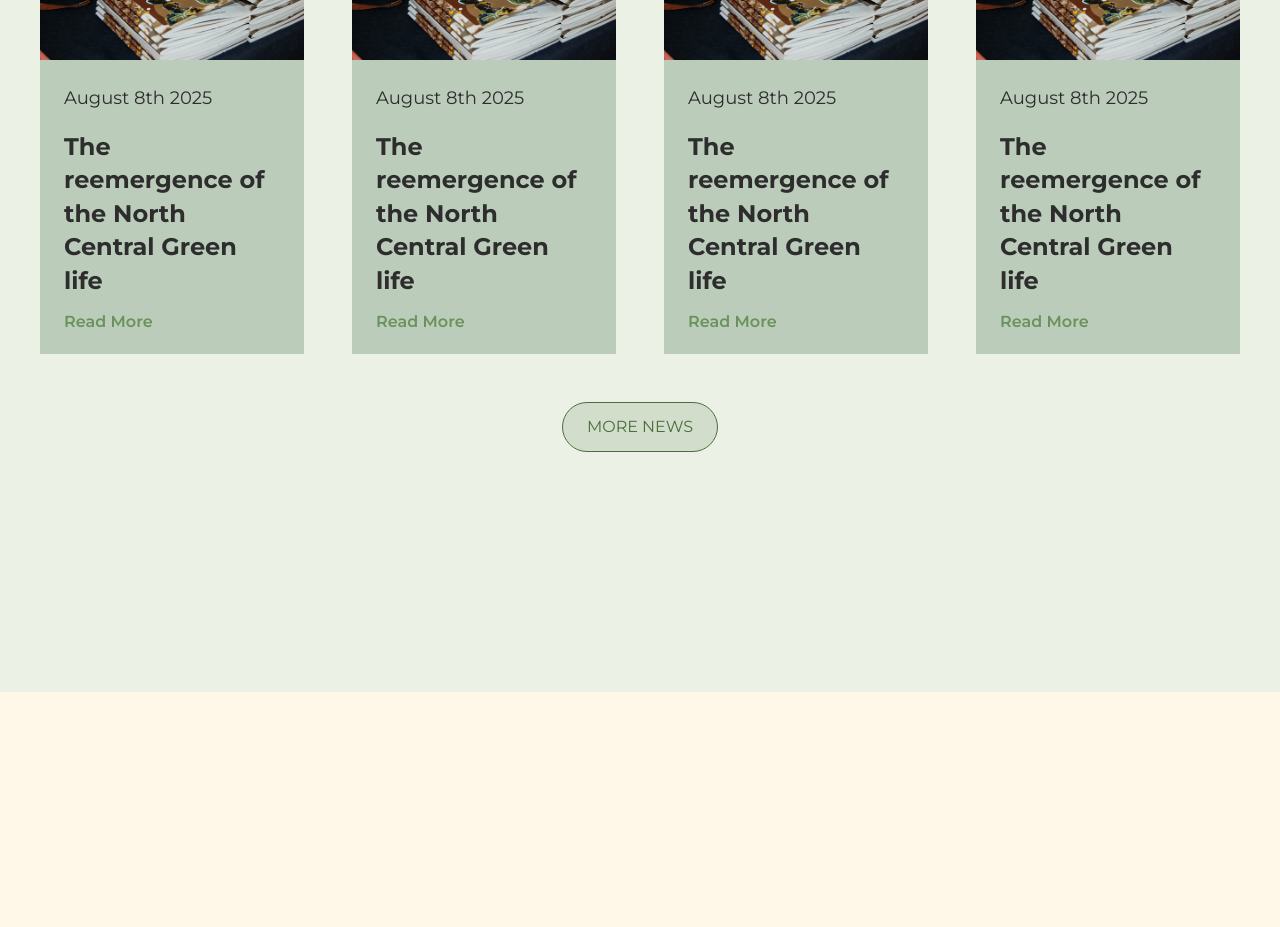
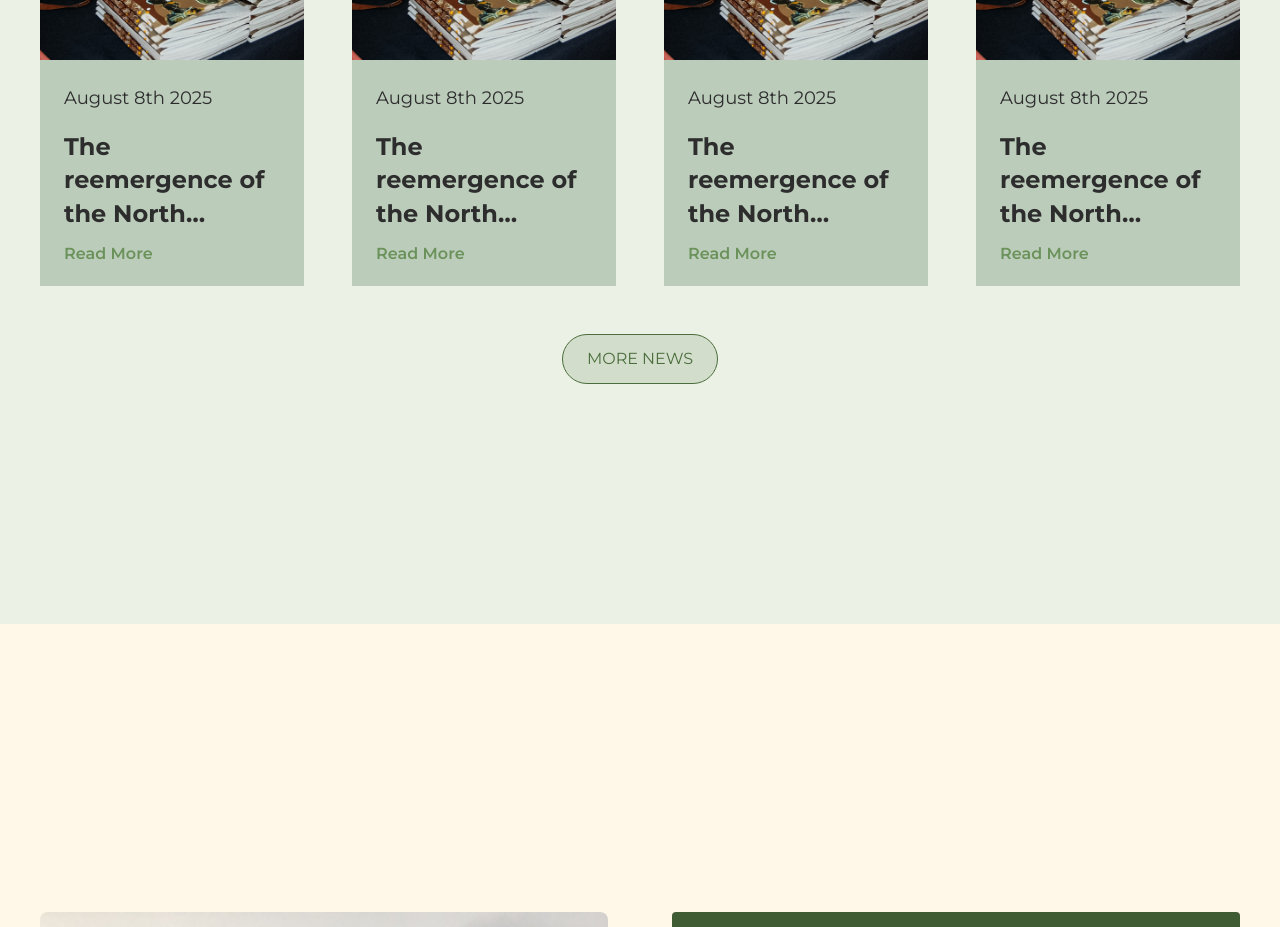
Before and after one commit to Akintayo74/CFEW-website-dian, a React (Vite) app: page / in a window 1280 px wide. Shown: the part 4480-5407 px from the top of the page. Built offline with nearby package versions, Linux system fonts and the light colour scheme.

Commit message:
Add ellipsis to 'BlogCard' component

```diff
--- a/src/components/BlogCard/BlogCard.jsx
+++ b/src/components/BlogCard/BlogCard.jsx
@@ -22,7 +22,9 @@ function BlogCard({ imageSrc, imageAlt, publishDate, title, background = 'bg-cfe
 
       <div className="flex flex-col text-left gap-4 p-6">
         <p className="text-sm md:text-base lg:text-lg text-cfew-dark leading-relaxed">{publishDate}</p>
-        <h6 className="font-bold text-xl lg:text-2xl text-cfew-dark leading-[1.4]">{title}</h6>
+        <div>
+        <h6 className="font-bold text-xl lg:text-2xl text-cfew-dark leading-[1.4] [display:-webkit-box] [-webkit-box-orient:vertical] [-webkit-line-clamp:3] overflow-hidden">{title}</h6>
+        </div>
         <a href="https://www.wikipedia.org/" className="font-semibold text-sm md:text-base leading-none text-cfew-primary-400 hover:underline">
           Read More
         </a>
```
